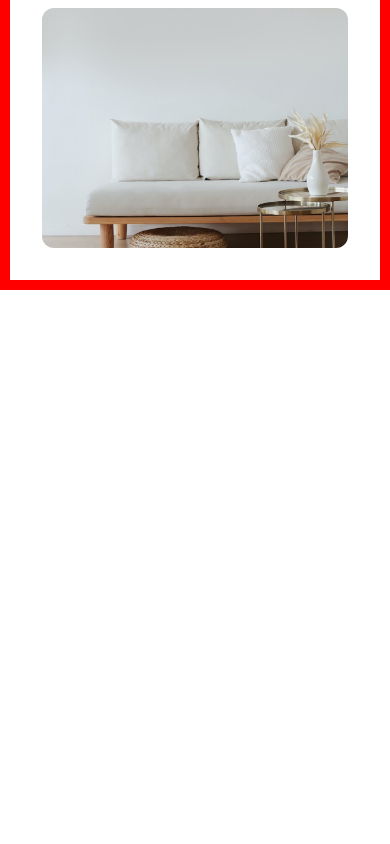
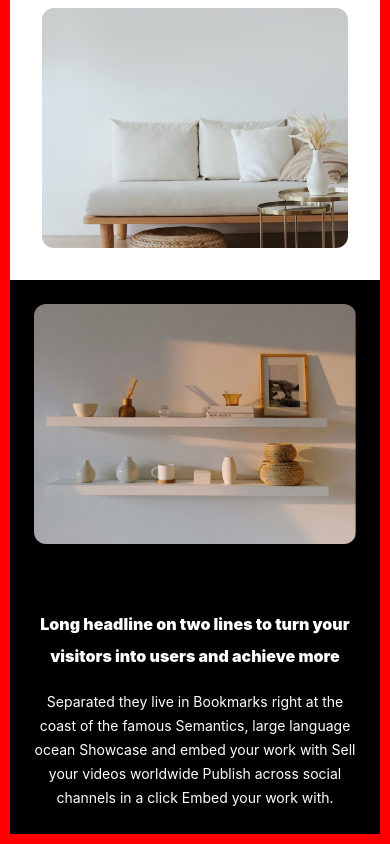
Before and after one commit to AleksandreMaisuradze/davaleba10, a plain HTML site: page index.html in a window 390 px wide. Shown: the part 518-1362 px from the top of the page. Before the commit the page ends 844 px from the top, so only its background shows below. Drawn offline with Linux system fonts and the light colour scheme.

Commit message:
Finish section2 and Start section3

```diff
--- a/css/mobile.css
+++ b/css/mobile.css
@@ -33,4 +33,17 @@
         height: 240px;
     }
 
+    /* Section2  */
+
+    .section2_img {
+        height: 240px;
+    }
+
+    .section2_div_title {
+        font-size: 16px;
+    }
+
+    .section2_div_text {
+        font-size: 14px;
+    }
 }
--- a/css/style.css
+++ b/css/style.css
@@ -49,7 +49,6 @@ header {
 /* Section1  */
 
 .section1 {
-    width: 100%;
     padding: 64px 11%;
     display: flex;
     justify-content: space-between;
@@ -95,3 +94,46 @@ header {
     object-fit: cover;
     border-radius: 12px;
 }
+
+/* Section2  */
+
+.section2 {
+    padding: 96px 150px;
+    background-color: #000000;
+
+}
+
+.section2_main_div {
+    display: flex;
+    justify-content: space-between;
+    align-items: center;
+}
+
+.section2_img {
+    width: calc(503.5 / 1440 * 100%);
+    height: 400px;
+    object-fit: cover;
+    border-radius: 12px;
+
+}
+
+.section2_div {
+    width: calc(520 / 1440 * 100%);
+}
+
+.section2_div_title {
+    font-family: Inter;
+    font-size: 24px;
+    font-weight: 900;
+    line-height: 32px;
+    color: #FFFFFF;
+    margin-bottom: 18px;
+}
+
+.section2_div_text {
+    font-family: Inter;
+    font-size: 16px;
+    font-weight: 400;
+    line-height: 24px;
+    color: #FFFFFF;
+}
--- a/css/tablet small.css
+++ b/css/tablet small.css
@@ -4,11 +4,28 @@
     .header_ul {
         column-gap: 22px;
     }
+
     /* Section1  */
     .section1_text_title {
         font-size: 40px;
     }
+
     .section1_img {
         height: 320px;
     }
+
+    /* Section2  */
+    .section2 {
+        padding: 24px;
+    }
+
+    .section2_div {
+        flex-direction: column;
+        text-align: center;
+
+    }
+
+    .section2_img {
+        height: 320px;
+    }
 }
--- a/css/tablet.css
+++ b/css/tablet.css
@@ -35,4 +35,25 @@
         width: 100%;
         height: 480px;
     }
+
+    /* section2  */
+    .section2 {
+        padding: 32px 32px 64px 32px;
+    }
+
+    .section2_main_div {
+        flex-direction: column;
+    }
+
+    .section2_img {
+        width: 100%;
+        height: 480px;
+    }
+
+    .section2_div {
+        width: 100%;
+        margin-top: 64px;
+        display: flex;
+        column-gap: 15%;
+    }
 }
--- a/index.html
+++ b/index.html
@@ -42,6 +42,23 @@
             </div>
             <img src="images/img.png" alt="" class="section1_img">
         </section>
+
+        <!-- Section2  -->
+
+        <section class="section2">
+            <div class="section2_main_div">
+                <img src="images/img (1).png" alt="" class="section2_img">
+                <div class="section2_div">
+                    <h1 class="section2_div_title">Long headline on two lines to turn your visitors into users and
+                        achieve
+                        more</h1>
+                    <p class="section2_div_text">Separated they live in Bookmarks right at the coast of the famous
+                        Semantics, large language ocean Showcase and embed your work with Sell your videos worldwide
+                        Publish
+                        across social channels in a click Embed your work with.</p>
+                </div>
+            </div>
+        </section>
     </div>
 
 </body>
```
Also changed, not shown: images/img (1).png (added).
